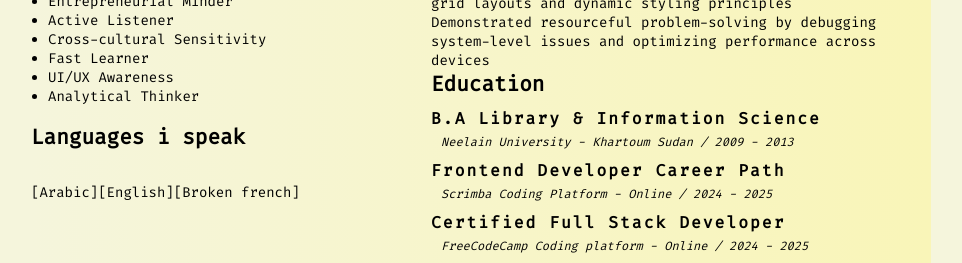
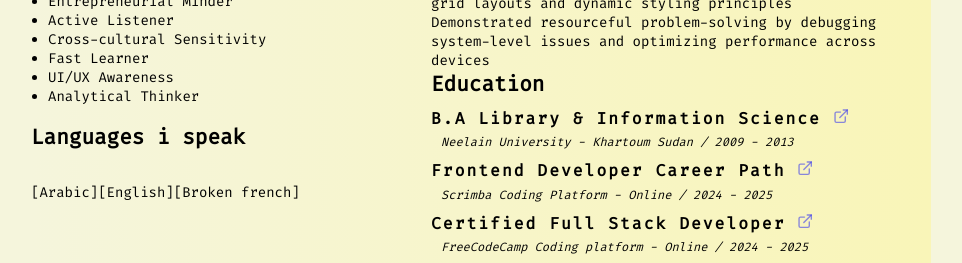
Before and after one commit to BasamLive/my-resume, a React (Vite) app: page / in a window 1280 px wide. Shown: the part 689-952 px from the top of the page, without its empty margins (159-1121 px from the left). Built offline with nearby package versions, Linux system fonts and the light colour scheme.

Commit message:
added the external link element

```diff
--- a/src/App.css
+++ b/src/App.css
@@ -62,7 +62,7 @@ body {
   font-family: "fira code";
 }
 
-.email a {
+.email > a {
   text-decoration: none;
 }
 
@@ -73,7 +73,7 @@ body {
   font-family: "fira code";
 }
 
-.phone a {
+.phone > a {
   text-decoration: none;
 }
 .location {
@@ -138,9 +138,6 @@ body {
   padding: 0;
   margin: 0;
 }
-.education-secondary-heading a {
-  text-decoration: none;
-}
 
 .education-university-name {
   font-size: 12px;
@@ -151,6 +148,9 @@ body {
 .education-secondary-heading {
   margin: 10px 0 5px 0;
   letter-spacing: 2px;
+}
+.external-link {
+  color: rgba(62, 62, 237, 0.609);
 }
 
 .picture {
--- a/src/App.jsx
+++ b/src/App.jsx
@@ -11,7 +11,7 @@ import { FaXTwitter } from "react-icons/fa6";
 import { FaLinkedin } from "react-icons/fa";
 import { FaGithub } from "react-icons/fa6";
 import { SiLichess } from "react-icons/si";
-// import { FiExternalLink } from "react-icons/fi";
+import { FiExternalLink } from "react-icons/fi";
 const skills = [
   { name: "HTML5", color: "#f39746ff" }, // foundational and strong
   { name: "CSS3", color: "#5777f6ff" }, // creative styling wizard
@@ -176,26 +176,29 @@ const App = () => {
           </section>
 
           <section>
-            <div>
-              <h1 className="education-primary-heading">Education</h1>
+            <h1 className="education-primary-heading">Education</h1>
+            <div className="edu-one">
               <h3 className="education-secondary-heading">
-                B.A Library & Information Science
+                B.A Library & Information Science{" "}
+                <FiExternalLink className="external-link" />
               </h3>
               <p className="education-university-name">
                 Neelain University - Khartoum Sudan / 2009 - 2013
               </p>
             </div>
-            <div>
+            <div className="edu-two">
               <h3 className="education-secondary-heading">
-                Frontend Developer Career Path
+                Frontend Developer Career Path{" "}
+                <FiExternalLink className="external-link" />
               </h3>
               <p className="education-university-name">
                 Scrimba Coding Platform - Online / 2024 - 2025
               </p>
             </div>
-            <div>
+            <div className="edu-three">
               <h3 className="education-secondary-heading">
-                Certified Full Stack Developer
+                Certified Full Stack Developer{" "}
+                <FiExternalLink className="external-link" />
               </h3>
               <p className="education-university-name">
                 FreeCodeCamp Coding platform - Online / 2024 - 2025
```
